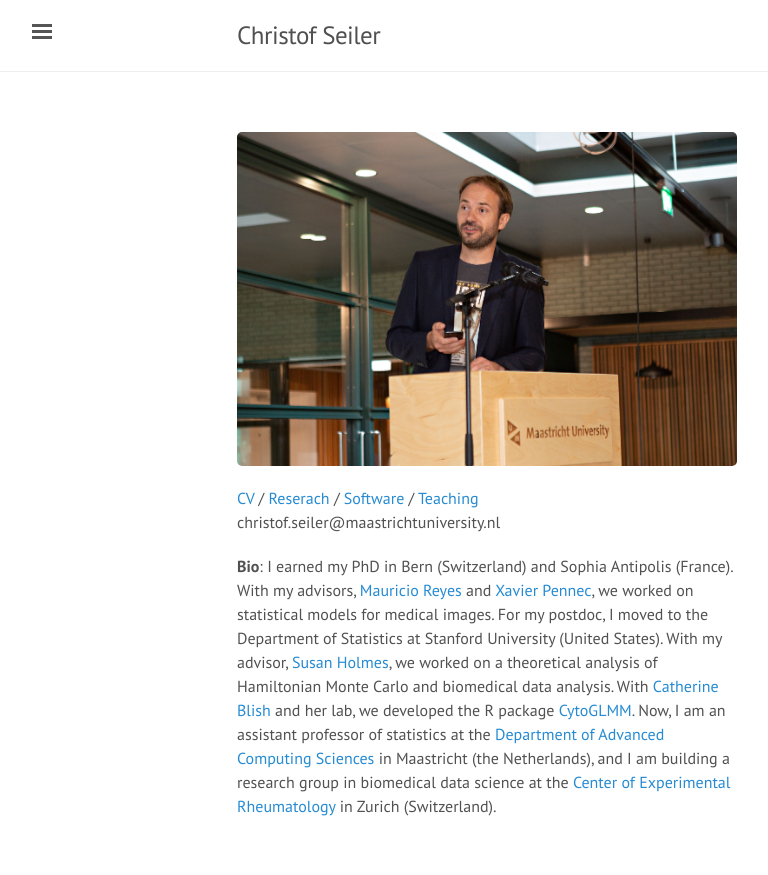
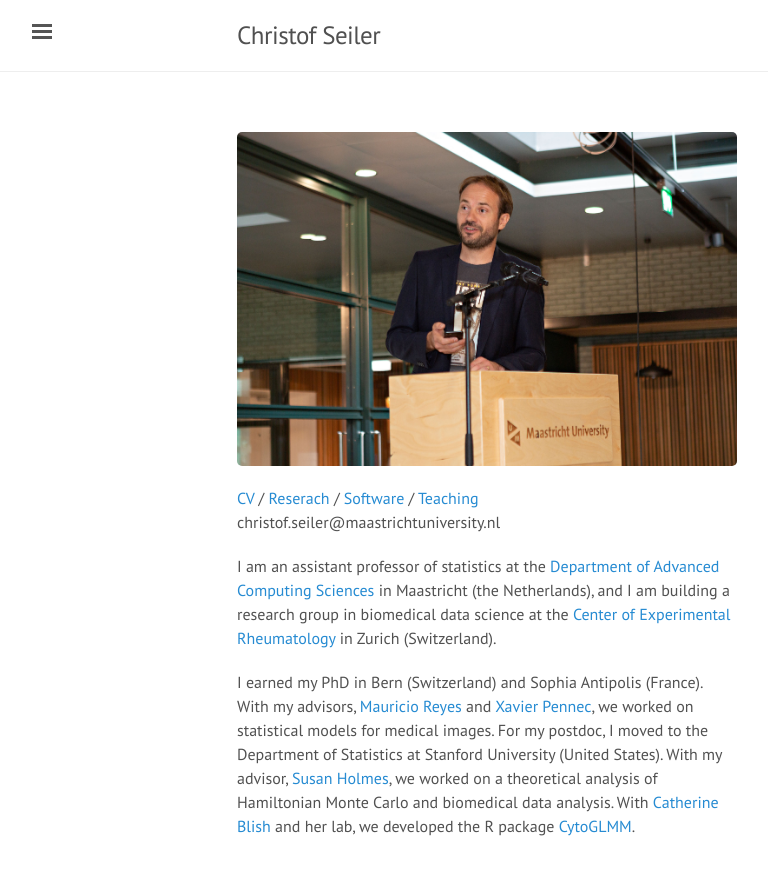
Before and after one commit to ChristofSeiler/ChristofSeiler.github.io, a Jekyll site: the page built from index.html, in a window 1280 px wide. Shown: the top 875 px of the page, without its empty margins (3-771 px from the left). Built offline with Jekyll 4.4.1, drawn with Linux system fonts in a browser that asks for light colours; the list of posts is cut into pages by our own code.

Commit message:
split bio

```diff
--- a/index.html
+++ b/index.html
@@ -19,6 +19,7 @@
 christof.seiler@maastrichtuniversity.nl <br>
 </p>
 
-<p class="narrow">
-<b>Bio</b>: I earned my PhD in Bern (Switzerland) and Sophia Antipolis (France). With my advisors, <a href="https://www.mauricioreyes.me/">Mauricio Reyes</a> and <a href="https://www-sop.inria.fr/members/Xavier.Pennec/">Xavier Pennec</a>, we worked on statistical models for medical images. For my postdoc, I moved to the Department of Statistics at Stanford University (United States). With my advisor, <a href="https://susan.su.domains">Susan Holmes</a>, we worked on a theoretical analysis of Hamiltonian Monte Carlo and biomedical data analysis. With <a href="https://med.stanford.edu/blishlab.html">Catherine Blish</a> and her lab, we developed the R package <a href="https://doi.org/doi:10.18129/B9.bioc.CytoGLMM">CytoGLMM</a>. Now, I am an assistant professor of statistics at the <a href="https://www.maastrichtuniversity.nl/dacs">Department of Advanced Computing Sciences</a> in Maastricht (the Netherlands), and I am building a research group in biomedical data science at the <a href="https://www.usz.ch/en/clinic/rheumatology/research/">Center of Experimental Rheumatology</a> in Zurich (Switzerland).
+<p class="narrow">I am an assistant professor of statistics at the <a href="https://www.maastrichtuniversity.nl/dacs">Department of Advanced Computing Sciences</a> in Maastricht (the Netherlands), and I am building a research group in biomedical data science at the <a href="https://www.usz.ch/en/clinic/rheumatology/research/">Center of Experimental Rheumatology</a> in Zurich (Switzerland).</p>
+
+<p class="narrow">I earned my PhD in Bern (Switzerland) and Sophia Antipolis (France). With my advisors, <a href="https://www.mauricioreyes.me/">Mauricio Reyes</a> and <a href="https://www-sop.inria.fr/members/Xavier.Pennec/">Xavier Pennec</a>, we worked on statistical models for medical images. For my postdoc, I moved to the Department of Statistics at Stanford University (United States). With my advisor, <a href="https://susan.su.domains">Susan Holmes</a>, we worked on a theoretical analysis of Hamiltonian Monte Carlo and biomedical data analysis. With <a href="https://med.stanford.edu/blishlab.html">Catherine Blish</a> and her lab, we developed the R package <a href="https://doi.org/doi:10.18129/B9.bioc.CytoGLMM">CytoGLMM</a>.
 </p>
```
